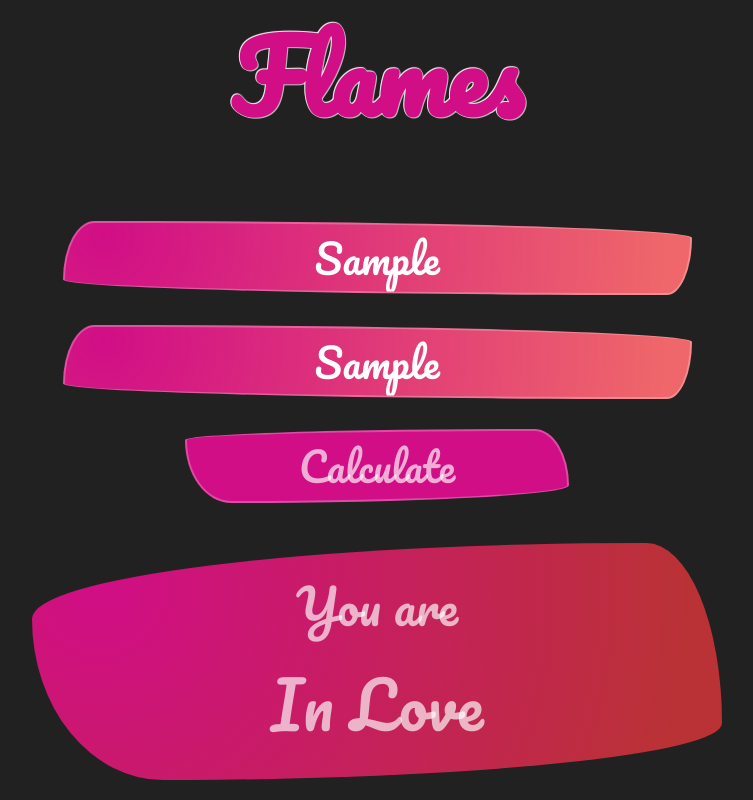
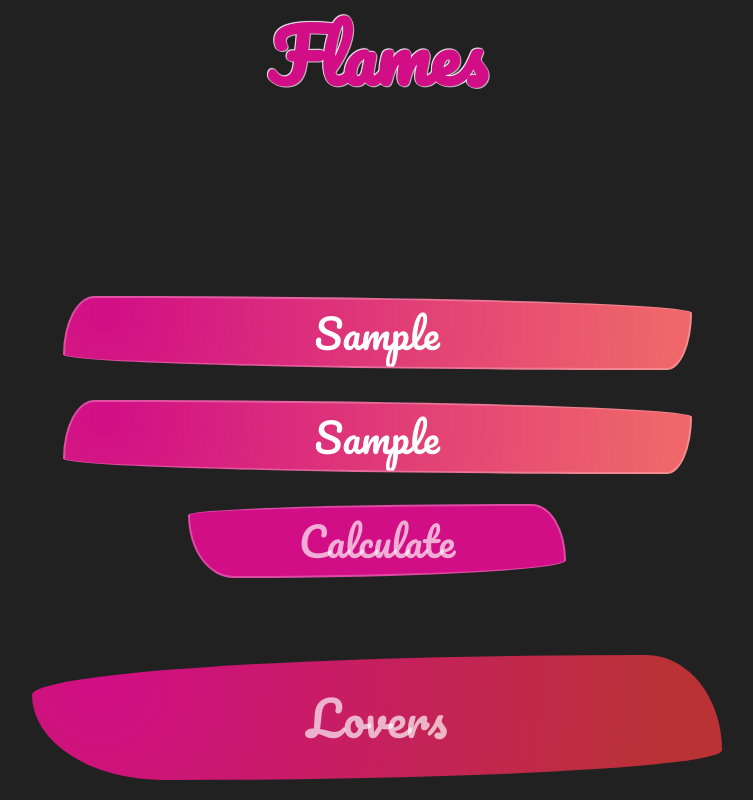
Before and after one commit to hirokbanik/flames, a plain HTML site: page index.html in a window 1280 px wide. Both pictures are taken after typing "Sample", "Sample" into the empty fields and a click on the button "Calculate". Shown: the whole page, without its empty margins (263-1016 px from the left). Drawn offline with Linux system fonts and the light colour scheme.

Commit message:
Add files via upload

```diff
--- a/app.css
+++ b/app.css
@@ -24,6 +24,7 @@ body {
 	height: 100%;
 	width: 100%;
 	padding: 20px 0;
+	margin: 0 10px;
 	display: grid;
 	grid-template-columns: 1fr;
 	grid-template-rows: 1fr 2fr auto;
@@ -36,8 +37,8 @@ h1 {
 	align-self: flex-start;
 	text-align: center;
 	font-family: 'Pacifico';
-	font-size: 6rem;
-	line-height: 7rem;
+	font-size: 4.5rem;
+	line-height: 4.5rem;
 	color: rgba(209,14,134,1);
 	text-shadow: -1px -1px 0 #ffffffaa, 1px 1px 0 #ffffffaa, -1px 0px 0 #ffffffaa, 0px -1px 1px #ffffffaa;
 
@@ -50,7 +51,6 @@ form {
 	justify-items: center;
 	align-content: space-between;
 	grid-row-gap: 30px;
-	/* background-color: grey; */
 }
 
 .result-box {
@@ -116,37 +116,22 @@ button:hover {
 	border-radius: 89% 11% 81% 19% / 32% 76% 24% 68%;
 	opacity: 1;
 }
-p {
-	transform: translateX(-300%);
-	font-size: 3rem;
-}
 
 span {
 	font-family: 'Pacifico';
 	transform: translateX(300%);
-	font-size: 4rem;
+	font-size: 3rem;
 	text-align-last: center;
 }
 
-.result-box.active p {
-	animation: showresult1 1s 0.8s forwards;
-}
 .result-box.active span {
-	animation: showresult2 1s 0.8s forwards;
+	animation: showresult 1s 0.8s forwards;
 }
 .result-box.error span {
-	animation: showresult2 1s 0.5s forwards;
+	animation: showresult 1s 0.5s forwards;
 }
 
-@keyframes showresult1 {
-	50% {
-		transform: translateX(30%);
-	}
-	100% {
-		transform: translateX(0%);
-	}
-}
-@keyframes showresult2 {
+@keyframes showresult {
 	50% {
 		transform: translateX(-30%);
 	}
--- a/app.js
+++ b/app.js
@@ -23,9 +23,9 @@ function flames(e) {
     const name2 = form.name2.value;
     const flames = [
       "Friends",
-      "In Love",
-      "Gonna have an Affair",
-      "Gonna Marry",
+      "Lovers",
+      "Affair",
+      "Marriage",
       "Enemies",
       "Siblings"
     ];
@@ -48,6 +48,6 @@ function flames(e) {
     result.textContent = nLength % fLength === 0 ? "Soul Mates" : flames[l];
   } else {
 	resultbox.classList.add("error");
-	result.textContent = 'Enter both names';
+	result.textContent = 'Name missing';
   }
 }
--- a/index.html
+++ b/index.html
@@ -21,7 +21,6 @@
             <button type="submit">Calculate</button>
         </form>
         <div class="result-box">
-            <p>You are</p>
             <span id="result">Friends</span>
         </div>
     </div>
```
